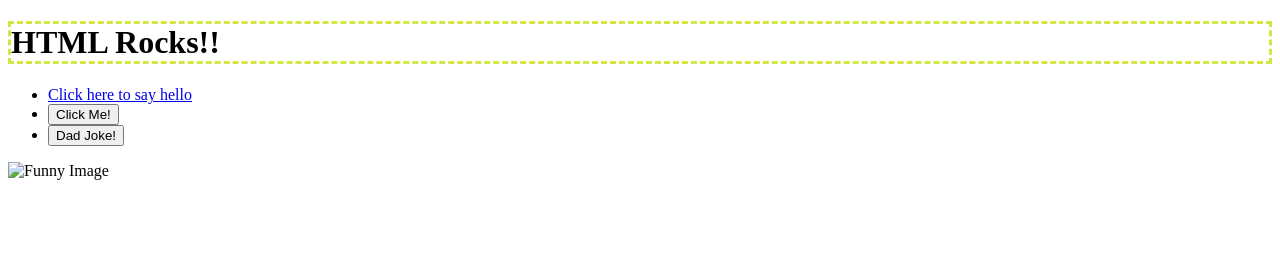
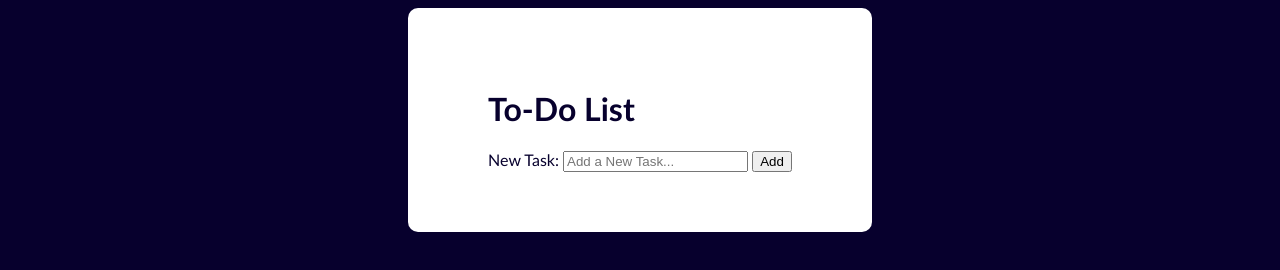
Before and after one commit to Cmartinez-afk/CS208-10.03, a website: page index.html in a window 1280 px wide. Drawn offline with Linux system fonts and the light colour scheme; files that its build step writes are made by us from their sources.

Commit message:
html and styling done

```diff
--- a/index.html
+++ b/index.html
@@ -3,23 +3,19 @@
 
 <head>
   <meta charset="utf-8">
-  <title>CS208 - Starter Code (UPDATE ME)!</title>
+  <title>To-Do List</title>
   <meta name="description" content="">
   <meta name="viewport" content="width=device-width, initial-scale=1">
   <link rel="stylesheet" href="style.css">
 </head>
 
 <body>
-  <h1>HTML Rocks!!</h1>
-  <ul>
-  <li><a href="/hello">Click here to say hello</a></li>
-  <li><button id="hello-link">Click Me!</button></li>
-  <li><button id="joke-button">Dad Joke!</button></li>
-  <script src="script.js"></script>
-  </ul>
-  <img src="funny.png" alt="Funny Image" width="300" height="200">
-
-  <h2 id="joke-display"></h2>
+  <div class="container">
+    <h1>To-Do List</h1>
+    <label for="newTask">New Task:</label>
+    <input type="text" id="newTask" name="newTask" placeholder="Add a New Task...">
+    <button>Add</button>
+  </div>
 </body>
 
 </html>
```
Also changed, not shown: dist/style.css, 1 other file.
